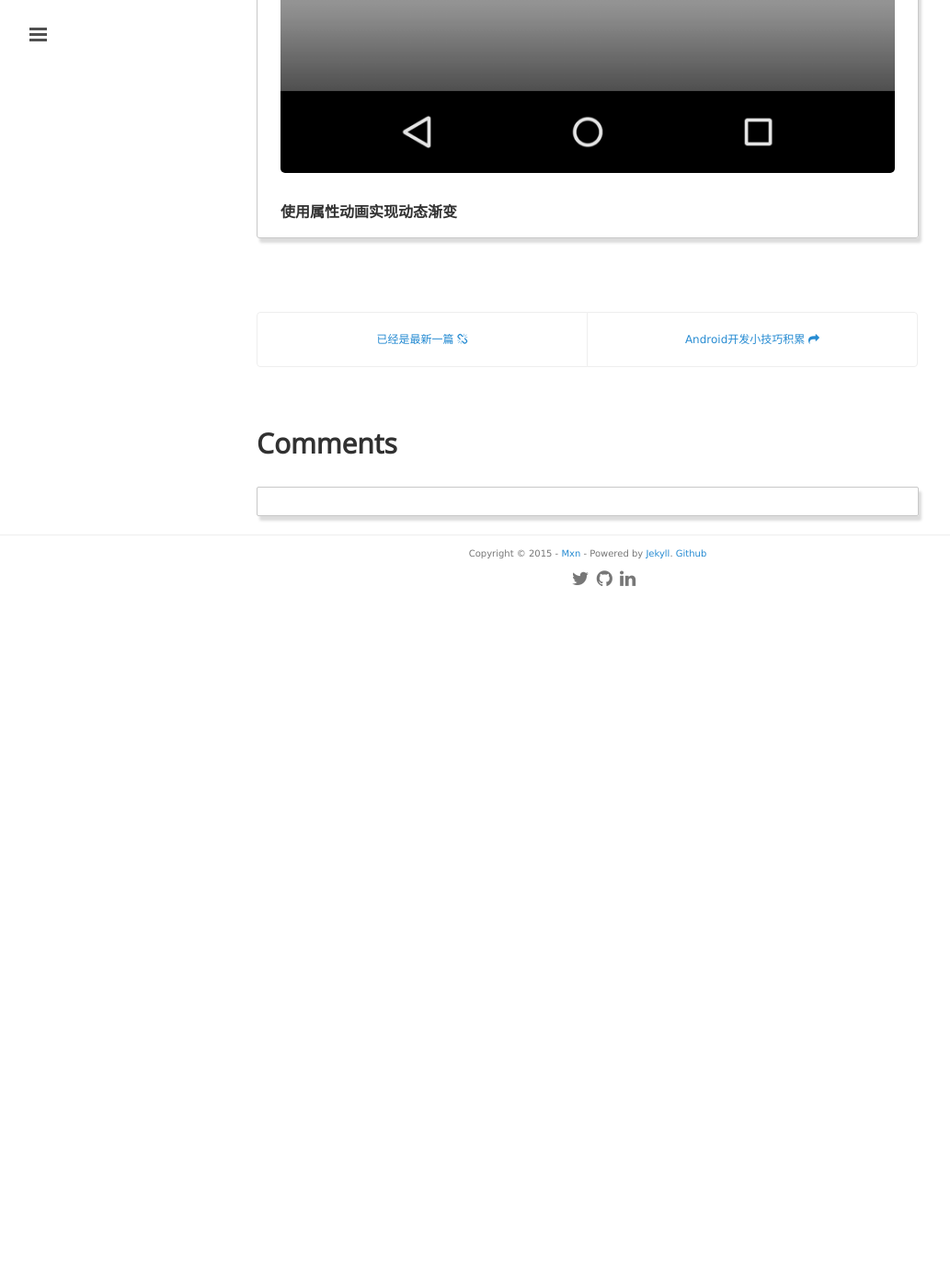
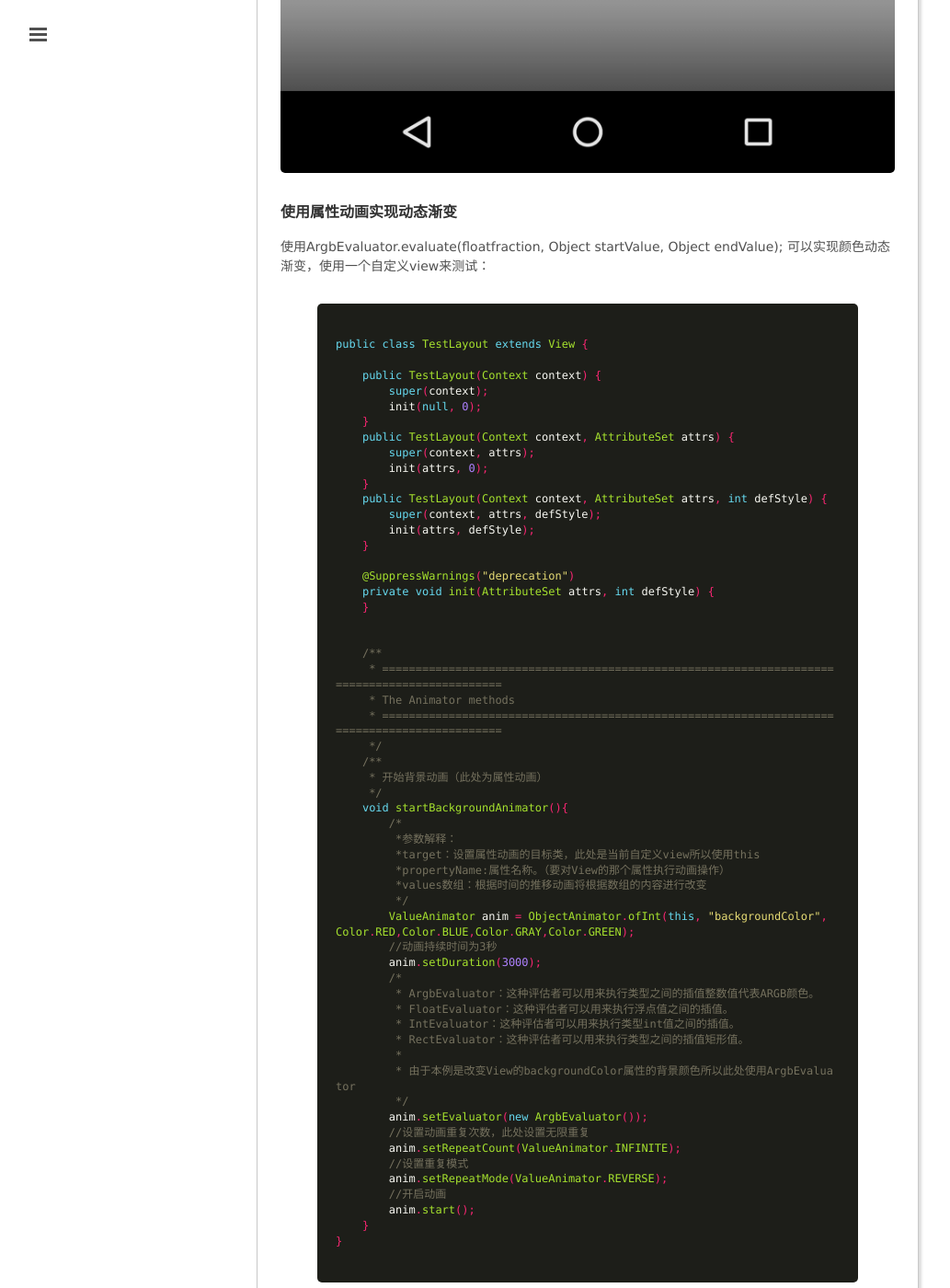
Before and after one commit to mxn21/mxn21.github.io, a Jekyll site: the page built from _posts/2015-12-23-android渐变研究.md, in a window 1280 px wide and 1400 px high, scrolled down 12406 px. Shown: the whole window at 92% size, without its empty margins (1-1034 px from the left). Built offline with Jekyll 4.4.1, drawn with Linux system fonts in a browser that asks for light colours; Markdown is read by kramdown in place of the engine named in the settings; comment, search, counter and statistics services are not loaded; before the commit the page ends 13060 px from its top, so only the background shows below that; some of the changed text lies outside the part shown.

Commit message:
23423423

```diff
--- a/_posts/2015-12-23-android渐变研究.md
+++ b/_posts/2015-12-23-android渐变研究.md
@@ -383,3 +383,105 @@
 
 
 ### 使用属性动画实现动态渐变
+
+使用ArgbEvaluator.evaluate(floatfraction, Object startValue, Object endValue);
+可以实现颜色动态渐变，使用一个自定义view来测试：
+
+       {% highlight java  %}
+public class TestLayout extends View {
+
+    public TestLayout(Context context) {
+        super(context);
+        init(null, 0);
+    }
+    public TestLayout(Context context, AttributeSet attrs) {
+        super(context, attrs);
+        init(attrs, 0);
+    }
+    public TestLayout(Context context, AttributeSet attrs, int defStyle) {
+        super(context, attrs, defStyle);
+        init(attrs, defStyle);
+    }
+
+    @SuppressWarnings("deprecation")
+    private void init(AttributeSet attrs, int defStyle) {
+    }
+
+
+    /**
+     * =============================================================================================
+     * The Animator methods
+     * =============================================================================================
+     */
+    /**
+     * 开始背景动画（此处为属性动画）
+     */
+    void startBackgroundAnimator(){
+        /*
+         *参数解释：
+         *target：设置属性动画的目标类，此处是当前自定义view所以使用this
+         *propertyName:属性名称。（要对View的那个属性执行动画操作）
+         *values数组：根据时间的推移动画将根据数组的内容进行改变
+         */
+        ValueAnimator anim = ObjectAnimator.ofInt(this, "backgroundColor", Color.RED,Color.BLUE,Color.GRAY,Color.GREEN);
+        //动画持续时间为3秒
+        anim.setDuration(3000);
+        /*
+         * ArgbEvaluator：这种评估者可以用来执行类型之间的插值整数值代表ARGB颜色。
+         * FloatEvaluator：这种评估者可以用来执行浮点值之间的插值。
+         * IntEvaluator：这种评估者可以用来执行类型int值之间的插值。
+         * RectEvaluator：这种评估者可以用来执行类型之间的插值矩形值。
+         *
+         * 由于本例是改变View的backgroundColor属性的背景颜色所以此处使用ArgbEvaluator
+         */
+        anim.setEvaluator(new ArgbEvaluator());
+        //设置动画重复次数，此处设置无限重复
+        anim.setRepeatCount(ValueAnimator.INFINITE);
+        //设置重复模式
+        anim.setRepeatMode(ValueAnimator.REVERSE);
+        //开启动画
+        anim.start();
+    }
+}
+       {% endhighlight %}
+
+布局如下：
+
+         {% highlight xml  %}
+          <RelativeLayout
+              xmlns:android="http://schemas.android.com/apk/res/android"
+              xmlns:tools="http://schemas.android.com/tools"
+              android:layout_width="match_parent"
+              android:layout_height="match_parent"
+              >
+
+              <com.mxn.soul.demo.TestLayout
+                  android:id="@+id/layout_bottom"
+                  android:layout_width="match_parent"
+                  android:layout_height="300dp"
+                  android:layout_alignParentBottom="true"
+                  android:orientation="horizontal"
+                  />
+
+          </RelativeLayout>
+         {% endhighlight %}
+
+在activity中调用：
+
+
+         {% highlight java  %}
+public class TestActivity extends Activity  {
+
+    @Override
+    protected void onCreate(Bundle savedInstanceState) {
+        super.onCreate(savedInstanceState);
+        setContentView(R.layout.activity_test);
+
+        TestLayout bottom = (TestLayout) findViewById(R.id.layout_bottom);
+        bottom.startBackgroundAnimator() ;
+    }
+
+}
+       {% endhighlight %}
+
+效果如下：
```
